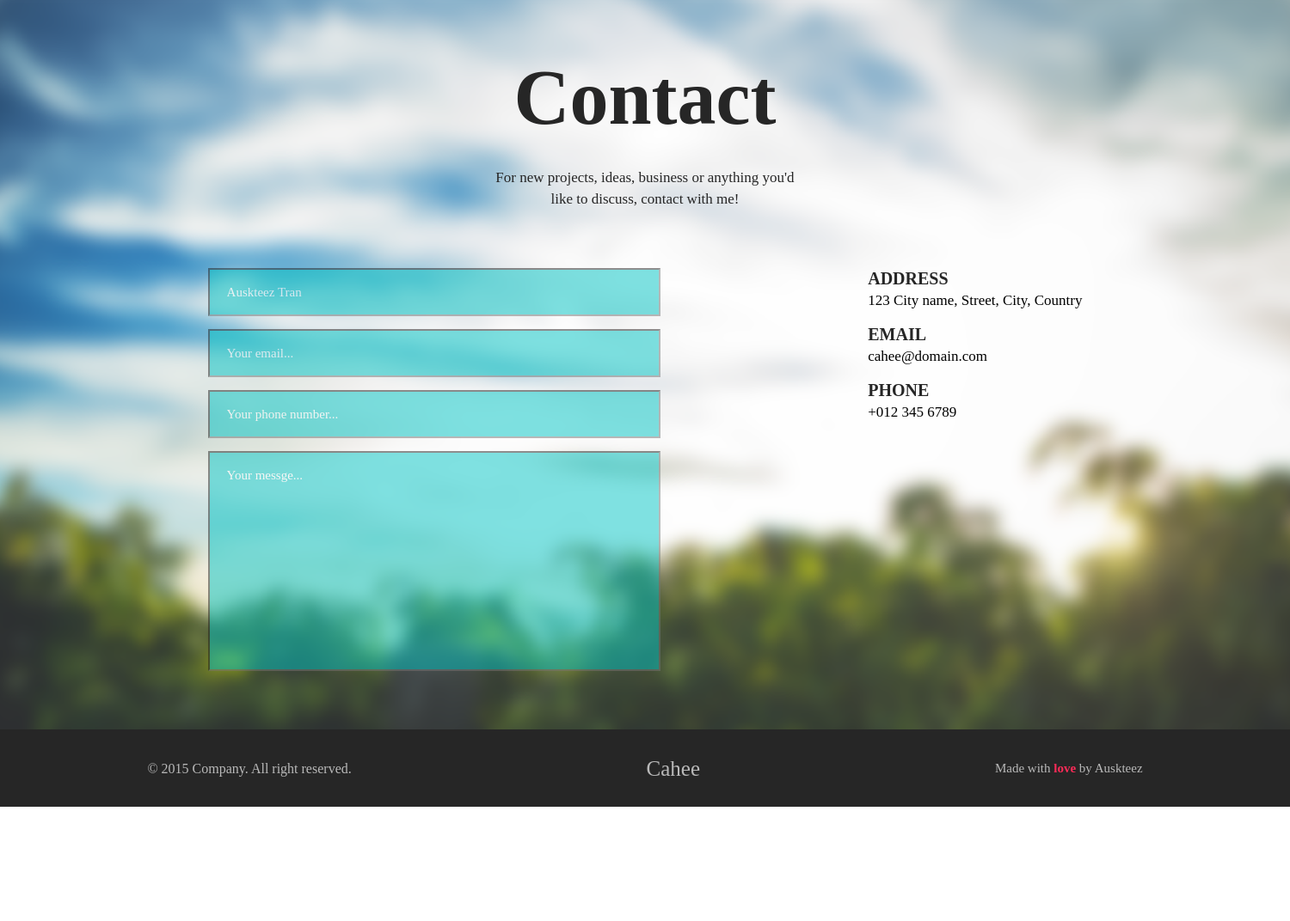
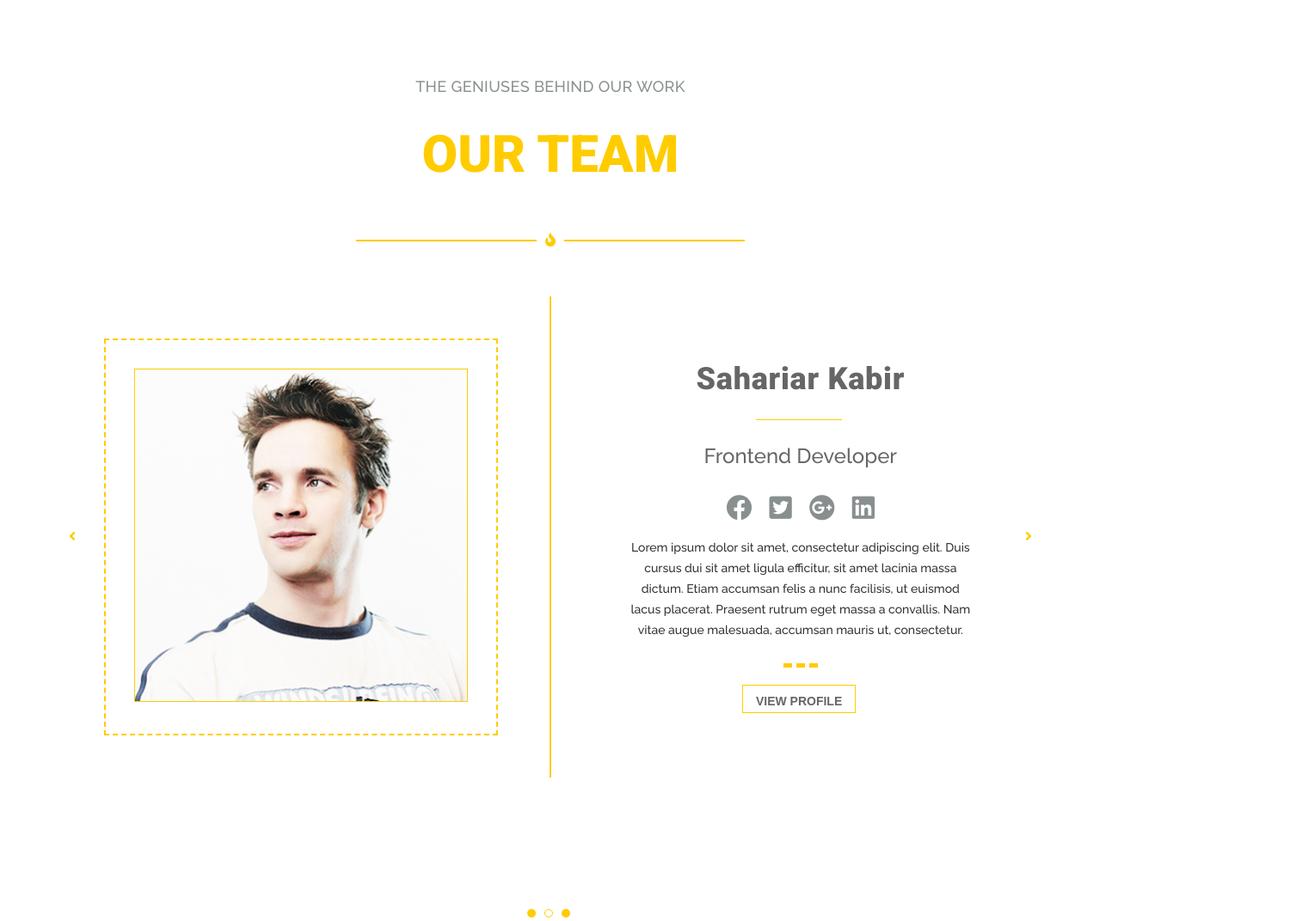
Before and after one commit to VladyslavVasylenko/HM-Beetroot, a plain HTML site: page index.html in a window 1280 px wide. Shown: the whole page at 86% size, 1500 px wide, since content can reach past the window. Before the commit the page ends 939 px from the top, so only its background shows below. Drawn offline with Linux system fonts and the light colour scheme.

Commit message:
hw-18-part-1

```diff
--- a/index.html
+++ b/index.html
@@ -4,59 +4,69 @@
   <meta charset="UTF-8">
   <meta http-equiv="X-UA-Compatible" content="IE=edge">
   <meta name="viewport" content="width=device-width, initial-scale=1.0">
-  <title>Contact Blog</title>
-  <link rel="stylesheet" href="./css/style.css">
+  <title>OUR TEAM</title>
+  <link rel="preconnect" href="https://fonts.gstatic.com">
+  <link href="https://fonts.googleapis.com/css2?family=Open+Sans:wght@700&family=Raleway:wght@100;500&family=Roboto:wght@900&display=swap" rel="stylesheet">
+  <link rel="stylesheet" href="./sources/css/style.css">
+  <link rel="stylesheet" href="https://use.fontawesome.com/releases/v5.15.2/css/all.css" integrity="sha384-vSIIfh2YWi9wW0r9iZe7RJPrKwp6bG+s9QZMoITbCckVJqGCCRhc+ccxNcdpHuYu" crossorigin="anonymous">
 </head>
-<body>
-  <!--Block Contact-->
-  <div class="contact" id="contact">
-    <div class="contact-header">
-      <p class="contact-header__title">Contact</p>
-      <p class="contact-header__text">For new projects, ideas, business or anything
-        you'd like to discuss, contact with me!</p>
+<body class="wrap">
+
+  <!--Header block-->
+  <header class="header">
+    <p class="header__slogan">THE GENIUSES BEHIND OUR WORK</p>
+    <h1 class="header__title">OUR TEAM</h1>
+
+    <div class="header__icon">
+      <hr class="header__hr-left">
+      <p class="header__icon--icon"><i class="fas fa-fire"></i></p>
+      <hr class="header__hr-right">
     </div>
 
-    <div class="main">
-      <div>
-        <form action="#" method="GET" class="main-form">
-          <label>
-            <input type="text" placeholder="Auskteez Tran" class="main-form__input1" name="Auskteez Tran">
-          </label>
-          <label>
-            <input type="text" placeholder="Your email..." class="main-form__input2" name="Your email...">
-          </label>
-          <label>
-            <input type="number" placeholder="Your phone number..." class="main-form__input3" name="Your phone number...">
-          </label>
-          <label>
-            <input type="text" placeholder="Your messge..."  name="Your messge..." class="main-form__input4" >
-          </label>
-        </form>
+  </header>
+
+  <!--Main block-->
+  <main class="main">
+    <div class="arrow-left"><i class="fas fa-angle-left"></i></div>
+
+    <div class="conteiner">
+      <div class="main-block-left">
+        <img src="./image/Rectangle 5 copy1.png" alt="foto" class="main-block-left__image">
       </div>
 
-      <div class="main-contact">
-        <div>
-          <p class="main-contact__address">ADDRESS</p>
-          <p class="main-contact__line-address">123 City name, Street, City, Country</p>
-        </div>
+      <div class="vert-hr"> </div>
 
-        <div>
-          <p class="main-contact__email">EMAIL</p>
-          <p class="main-contact__line-email">cahee@domain.com</p>
-        </div>
+      <div class="main-block-right">
+        <h2 class="main-block-right__caption">Sahariar Kabir</h2>
+        <hr class="hr-line">
+        <p class="main-block-right__subtitle">Frontend Developer</p>
 
-        <div>
-          <p class="main-contact__phone">PHONE</p>
-          <p class="main-contact__line-phone">+012 345 6789</p>
-        </div>
+        <ul class="main-block-right__list">
+          <li class="main-block-right__item"><a href="#" class="main-block-right__item"><i class="fab fa-facebook"></i></a></li>
+          <li class="main-block-right__item"><a href="#" class="main-block-right__item"><i class="fab fa-twitter-square"></i></a></li>
+          <li class="main-block-right__item"><a href="#" class="main-block-right__item"><i class="fab fa-google-plus"></i></a></li>
+          <li class="main-block-right__item"><a href="#" class="main-block-right__item"><i class="fab fa-linkedin"></i></a></li>
+        </ul>
+
+        <p class="main-block-right__text">Lorem ipsum dolor sit amet, consectetur adipiscing elit. Duis cursus dui sit amet ligula efficitur, sit amet lacinia massa dictum. Etiam accumsan felis a nunc facilisis, ut euismod lacus placerat. Praesent rutrum eget massa a convallis. Nam vitae augue malesuada, accumsan mauris ut, consectetur.</p>
+
+        <hr class="dashed">
+        <button class="button">
+          VIEW PROFILE
+        </button>
       </div>
     </div>
 
-    <div class="footer">
-      <p class="footr__subtext1">© 2015 Company. All right reserved.</p>
-      <p class="footer__logo">Cahee</p>
-      <p class="footr__subtext2">Made with <span class="red">love</span>  by Auskteez</p>
-    </div>
-  </div>
+    <div class="arrow-right"><i class="fas fa-angle-right"></i></div>
+  </main>
+
+  <!--Footer block-->
+  <footer class="footer">
+    <ul class="footer__list">
+      <li class="footer__item"></li>
+      <li class="footer__item"></li>
+      <li class="footer__item"></li>
+    </ul>
+  </footer>
 </body>
 </html>
--- /dev/null
+++ b/sources/scss/nullstyle.scss
@@ -0,0 +1,8 @@
+/*Обнуление*/
+*{padding: 0;margin: 0;border: 0;
+box-sizing: border-box;}
+button{cursor: pointer;}
+a,a:visited{text-decoration: none;}
+a:hover{text-decoration: none;}
+ul li{list-style: none;}
+/*--------------------*/
--- /dev/null
+++ b/sources/scss/style.scss
@@ -0,0 +1,247 @@
+// Файл обнуляющих стилей
+@import "nullstyle.scss";
+
+$color:#ffcc00;
+
+.wrap {
+  max-width: 1120px;
+  margin: 0 auto;
+}
+
+.header {
+  .header__slogan {
+    font-family: 'Raleway', sans-serif;
+    font-size: 18px;
+    font-weight: 500;
+    letter-spacing: 0.36px;
+    text-align: center;
+    color: #898f8f;
+    padding-top: 8%;
+    padding-bottom: 3%;
+  }
+
+  .header__title {
+    font-family: 'Roboto', sans-serif;
+    font-size: 60px;
+    font-weight: 900;
+    text-align: center;
+    color: $color;
+    padding-bottom: 5%;
+  }
+
+  .custom {
+    color: $color;
+  }
+
+
+  .header__icon{
+    display: flex;
+    justify-content: center;
+    align-items: center;
+    padding-bottom: 5%;
+
+    .header__icon--icon{
+      padding: 0 10px 0 10px;
+    }
+
+    .header__hr-left{
+      width: 210px;
+      height: 2px;
+      background-color: $color;
+    }
+
+    .fa-fire{
+      color: $color;
+    }
+
+    .header__hr-right{
+      width: 210px;
+      height: 2px;
+      background-color: $color;
+    }
+  }
+}
+
+.main {
+  width: 100%;
+  display: flex;
+  justify-content: center;
+  align-items: center;
+  align-self: center;
+
+  .fas{
+    color: $color;
+  }
+}
+
+.conteiner{
+  display: flex;
+  align-items: center;
+
+  @media screen and (max-width:425px){
+    flex-direction: column;
+  }
+}
+
+.main-block-left {
+  border: 2px dashed $color;
+  margin-left: 3%;
+  padding: 3%;
+
+  .main-block-left__image {
+    max-width: 388px;
+    height: 100%;
+    margin-left: 0%;
+    border: solid 1px $color;
+    object-fit: cover;
+  }
+
+  &:hover{
+    border: 2px outset $color;
+    transition: all .3s ease;
+  }
+
+  @media screen and (max-width:768px){
+    .main-block-left__image {
+      max-width: 215px;
+    }
+  }
+
+  @media screen and (max-width:425px){
+    .main-block-left__image {
+      max-width: 215px;
+    }
+  }
+}
+
+.vert-hr{
+  width: 1px;
+  height: 560px;
+  position: relative;
+  left: 60px;
+  border: 1px solid $color;
+  @media screen and (max-width:425px){
+    display: none;
+  }
+}
+
+.main-block-right {
+  margin-left: 8%;
+
+  .main-block-right__caption {
+    font-family: 'Roboto', sans-serif;
+    font-size: 36px;
+    font-weight: 900;
+    letter-spacing: 0.72px;
+    text-align: center;
+    color: #666666;
+  }
+
+  .hr-line{
+    width: 100px;
+    height: 1px;
+    margin-left: 40%;
+    margin-top: 5%;
+    margin-bottom: 5%;
+    background-color: $color;
+  }
+
+  .main-block-right__subtitle {
+    font-family:'Raleway', sans-serif;
+    font-size: 24px;
+    text-align: center;
+    color: #666666;
+    margin-bottom: 5%;
+  }
+
+  .main-block-right__list {
+    display: flex;
+    justify-content: center;
+  }
+
+  .main-block-right__item {
+    padding: 5px;
+    color: #898f8f;
+    margin-bottom: 3%;
+    .fab{
+      font-size: 30px;
+    }
+  }
+
+  .main-block-right__text {
+    padding: 0px 60px 0px 60px;
+    font-family: 'Raleway', sans-serif;
+    font-size: 14px;
+    font-weight: 500;
+    line-height: 1.71;
+    text-align: center;
+    color: #333333;
+    margin-bottom: 5%;
+  }
+
+  .dashed{
+    width: 40px;
+    margin: 10px auto;
+    border-bottom: dashed 5px $color;
+  }
+
+  @media screen and (max-width:425px){
+    .hr-line{
+      margin-left: 35%;
+    }
+
+    .main-block-right__text {
+      padding: 0px 30px 0px 30px;
+      font-family: 'Raleway', sans-serif;
+      font-size: 14px;
+      font-weight: 500;
+      line-height: 1.71;
+      text-align: center;
+      color: #333333;
+      margin-bottom: 5%;
+    }
+  }
+}
+
+.button {
+  border: solid 1px $color;
+  margin-top: 12%;
+  background-color:#fff;
+  font-family: 'OpenSans', sans-serif;
+  font-size: 14px;
+  font-weight: bold;
+  color: #666666;
+  padding: 10px 15px 5px 15px;
+  margin-top: 10px;
+  margin-left: 37%;
+}
+
+
+@media screen and (max-width:425px){
+  .button{
+    margin-left: 33%;
+  }
+}
+
+.footer {
+  margin-top: 10%;
+  margin-bottom: 3%;
+
+  .footer__list {
+    display: flex;
+    justify-content: center;
+  }
+
+  .footer__item {
+    width: 10px;
+    height: 10px;
+    margin: 41px 7px 1px 3px;
+    background-color: $color;
+    border-radius: 50%;
+  }
+
+  .footer__item:nth-child(2){
+    border: solid 1px $color;
+    background-color: #fff;
+  }
+}
```
Also changed, not shown: image/Rectangle 5 copy1.png (added), sources/arrow left.txt (added), sources/arrow r.txt (added), sources/css/style.css (added), sources/svg main icon.txt (added), 1 other file.
